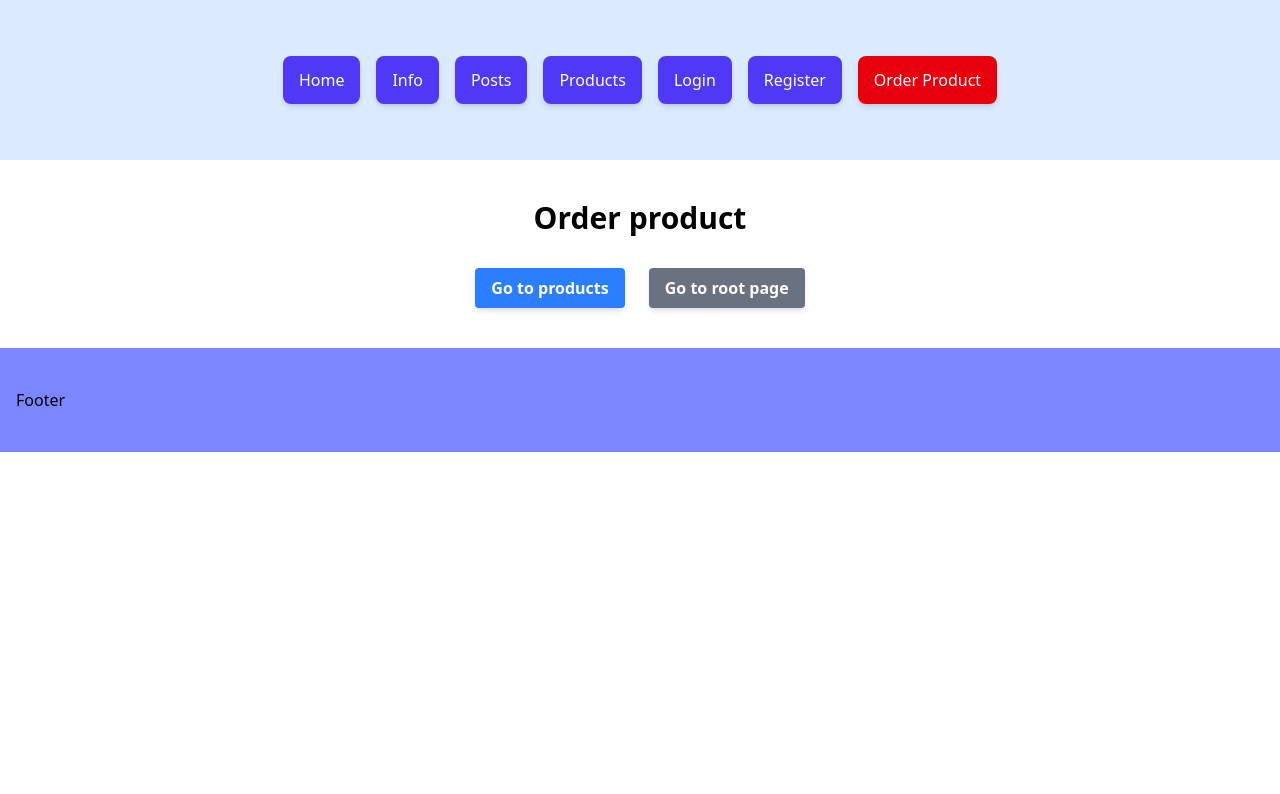
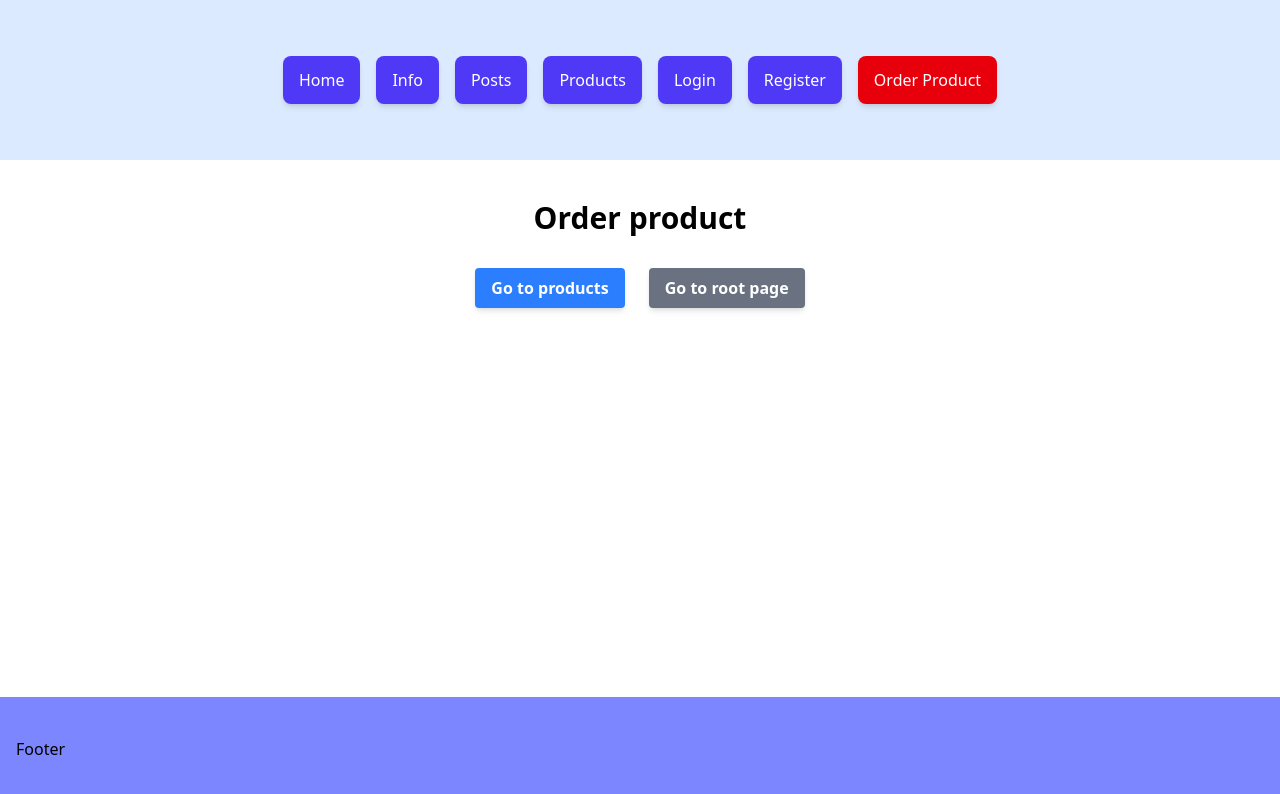
Before and after one commit to FomenkoAndrey/___nextjs-course_____20250418, a Next.js app: page /order-product in a window 1280 px wide. Shown: the top 794 px of the page. Built offline with nearby package versions, Linux system fonts and the light colour scheme.

Commit message:
Style(tailwind): update global styles and refactor main container in layout

```diff
--- a/src/app/globals.css
+++ b/src/app/globals.css
@@ -2,11 +2,11 @@
 
 html {
   @apply overflow-y-scroll;
-  min-height: calc(100vh + 1px);
 }
 
-body {
-  @apply overflow-y-auto;
+.main-container {
+  @apply bg-white py-10;
+  min-height: calc(100vh + -263px);
 }
 
 .header-title {
--- a/src/app/layout.tsx
+++ b/src/app/layout.tsx
@@ -35,7 +35,7 @@ export default function RootLayout({
             <Navbar />
           </div>
         </header>
-        <main className="bg-white py-10">
+        <main className="main-container">
           <div className="container mx-auto px-4">{children}</div>
         </main>
         <footer className="bg-indigo-400 py-10">
--- a/src/app/order-product/page.tsx
+++ b/src/app/order-product/page.tsx
@@ -1,6 +1,7 @@
 'use client'
 
 import { useRouter } from 'next/navigation'
+import Button from '../../components/Button'
 
 export default function OrderProduct() {
   const router = useRouter()
@@ -17,12 +18,12 @@ export default function OrderProduct() {
     <div>
       <h1 className="header-title">Order product</h1>
       <div className="flex justify-center items-center gap-6">
-        <button onClick={orderProductHandler} className="btn btn-primary">
+        <Button variant="primary" onClick={orderProductHandler}>
           Go to products
-        </button>
-        <button onClick={goToRootPageHandler} className="btn btn-secondary">
+        </Button>
+        <Button variant="secondary" onClick={goToRootPageHandler}>
           Go to root page
-        </button>
+        </Button>
       </div>
     </div>
   )
--- /dev/null
+++ b/src/components/Button.tsx
@@ -0,0 +1,21 @@
+'use client'
+
+import { ButtonHTMLAttributes, ReactNode } from 'react'
+
+interface ButtonProps extends ButtonHTMLAttributes<HTMLButtonElement> {
+  children: ReactNode
+  variant?: 'primary' | 'secondary'
+  className?: string
+}
+
+const Button = ({ children, variant = 'primary', className = '', ...props }: ButtonProps) => {
+  const baseClass = `btn ${variant === 'primary' ? 'btn-primary' : 'btn-secondary'} ${className}`
+
+  return (
+    <button className={baseClass} {...props}>
+      {children}
+    </button>
+  )
+}
+
+export default Button
--- /dev/null
+++ b/src/components/NavLink.tsx
@@ -0,0 +1,30 @@
+'use client'
+
+import Link from 'next/link'
+import { usePathname } from 'next/navigation'
+import { ReactNode } from 'react'
+
+interface NavLinkProps {
+  href: string
+  children: ReactNode
+  className?: string
+}
+
+const NavLink = ({ href, children, className = '' }: NavLinkProps) => {
+  const pathname = usePathname()
+  const isActive = pathname === href
+
+  const baseClass = `
+    ${isActive ? 'bg-red-600' : 'bg-indigo-600 hover:bg-indigo-900 hover:-translate-y-1 hover:scale-115'}
+    block text-white font-medium py-3 px-4 rounded-lg shadow-md transition-all duration-150 focus:outline-none
+    ${className}
+  `
+
+  return (
+    <Link href={href} className={baseClass}>
+      {children}
+    </Link>
+  )
+}
+
+export default NavLink
--- a/src/components/Navbar.tsx
+++ b/src/components/Navbar.tsx
@@ -1,6 +1,5 @@
 'use client'
-import Link from 'next/link'
-import { usePathname } from 'next/navigation'
+import NavLink from './NavLink'
 
 const navItems = [
   { href: '/', label: 'Home' },
@@ -13,22 +12,12 @@ const navItems = [
 ]
 
 const Navbar = () => {
-  const pathname = usePathname()
-
   return (
     <nav className="flex justify-center items-center gap-4">
       {navItems.map((item) => (
-        <Link
-          key={item.href}
-          href={item.href}
-          className={`${
-            pathname === item.href
-              ? 'bg-red-600'
-              : 'bg-indigo-600 hover:bg-indigo-900 hover:-translate-y-1 hover:scale-115'
-          } block text-white font-medium py-3 px-4 rounded-lg shadow-md transition-all duration-150 focus:outline-none focus:ring-4 focus:ring-indigo-300`}
-        >
+        <NavLink key={item.href} href={item.href}>
           {item.label}
-        </Link>
+        </NavLink>
       ))}
     </nav>
   )
```
